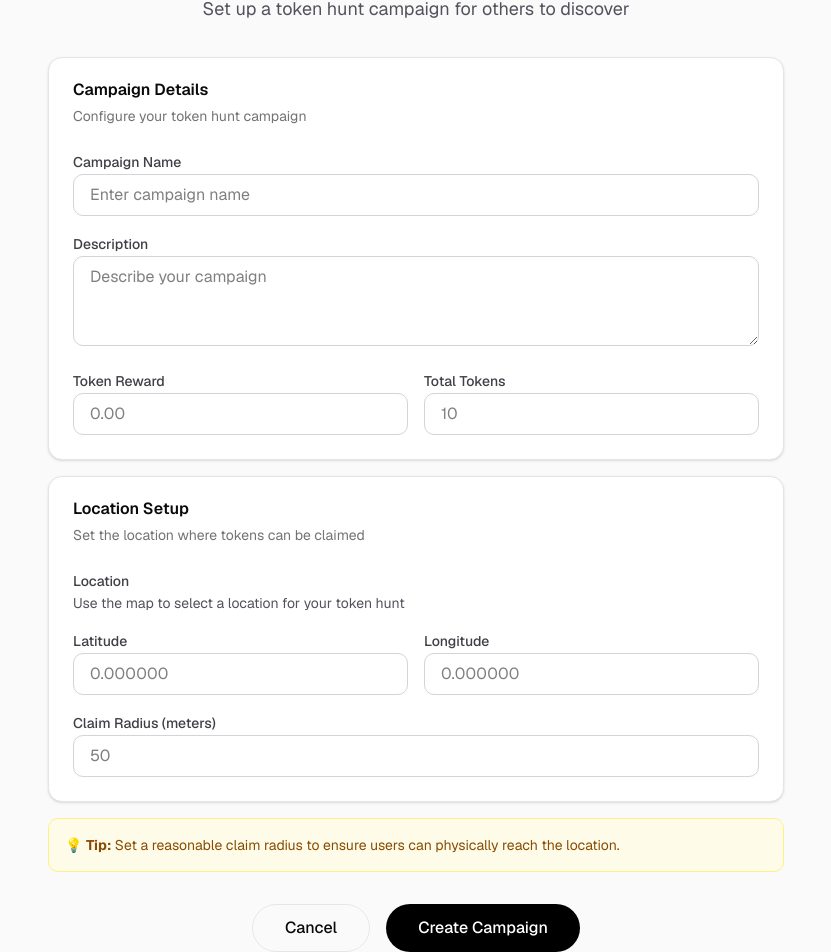
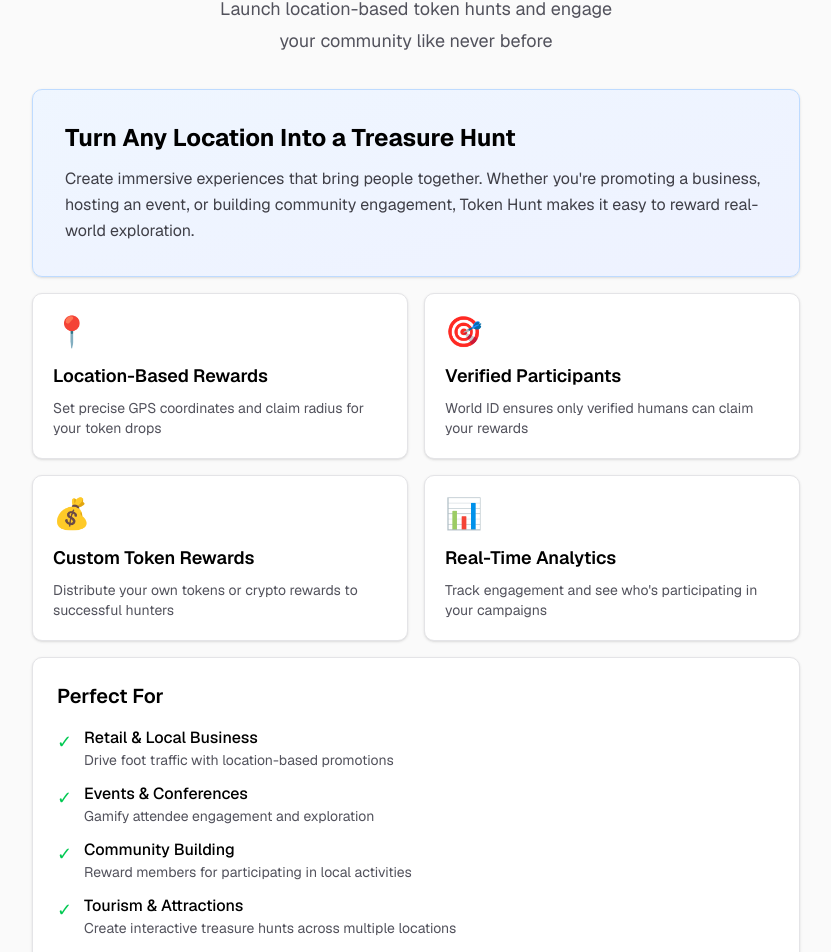
Before and after one commit to aniketlavasare/token_hunt, a Next.js app: page /campaign in a window 1280 px wide. Shown: the part 179-1131 px from the top of the page, without its empty margins (224-1055 px from the left). Built offline with nearby package versions, Linux system fonts and the light colour scheme; what @worldcoin/minikit-js would draw is missing.

Commit message:
added stats content

```diff
--- a/app/campaign/page.tsx
+++ b/app/campaign/page.tsx
@@ -2,11 +2,10 @@
 
 import Link from "next/link"
 import Image from "next/image"
-import { Card, CardContent, CardDescription, CardHeader, CardTitle } from "@/components/ui/card"
 
 export default function CampaignPage() {
   return (
-    <div className="flex min-h-screen items-center justify-center bg-zinc-50 font-sans dark:bg-black p-4">
+    <div className="flex min-h-screen items-center justify-center bg-zinc-50 font-sans dark:bg-black p-3 sm:p-4">
       <main className="flex w-full max-w-3xl flex-col items-center gap-6 sm:gap-8 py-6 sm:py-12">
         <div className="flex w-full flex-col items-center gap-4 sm:gap-6 text-center px-4">
           <Link href="/">
@@ -21,137 +20,135 @@
           </Link>
 
           <h1 className="text-3xl sm:text-4xl font-bold tracking-tight text-black dark:text-zinc-50">
-            🚀 Create Campaign
+            🚀 Create Your Campaign
           </h1>
 
           <p className="max-w-md text-base sm:text-lg leading-6 sm:leading-8 text-zinc-600 dark:text-zinc-400 px-2">
-            Set up a token hunt campaign for others to discover
+            Launch location-based token hunts and engage your community like never before
           </p>
         </div>
 
-        {/* Boilerplate Content */}
-        <div className="w-full space-y-4 px-4">
-          <Card>
-            <CardHeader>
-              <CardTitle>Campaign Details</CardTitle>
-              <CardDescription>Configure your token hunt campaign</CardDescription>
-            </CardHeader>
-            <CardContent className="space-y-4">
-              <div className="space-y-2">
-                <label className="text-sm font-medium text-zinc-700 dark:text-zinc-300">
-                  Campaign Name
-                </label>
-                <input
-                  type="text"
-                  placeholder="Enter campaign name"
-                  className="w-full px-4 py-2 rounded-lg border border-zinc-300 dark:border-zinc-700 bg-white dark:bg-zinc-900 text-black dark:text-white"
-                />
-              </div>
+        {/* Marketing Content */}
+        <div className="w-full space-y-4 px-4 sm:px-0">
+          {/* Hero Section */}
+          <div className="bg-linear-to-br from-blue-50 to-indigo-50 dark:from-blue-950 dark:to-indigo-950 rounded-lg p-6 sm:p-8 shadow-sm border border-blue-200 dark:border-blue-800">
+            <h2 className="text-2xl font-bold mb-3 text-black dark:text-white">
+              Turn Any Location Into a Treasure Hunt
+            </h2>
+            <p className="text-zinc-700 dark:text-zinc-300 text-base leading-relaxed">
+              Create immersive experiences that bring people together. Whether you're promoting a business,
+              hosting an event, or building community engagement, Token Hunt makes it easy to reward real-world exploration.
+            </p>
+          </div>
 
-              <div className="space-y-2">
-                <label className="text-sm font-medium text-zinc-700 dark:text-zinc-300">
-                  Description
-                </label>
-                <textarea
-                  placeholder="Describe your campaign"
-                  rows={3}
-                  className="w-full px-4 py-2 rounded-lg border border-zinc-300 dark:border-zinc-700 bg-white dark:bg-zinc-900 text-black dark:text-white"
-                />
-              </div>
+          {/* Features Grid */}
+          <div className="grid grid-cols-1 sm:grid-cols-2 gap-4">
+            <div className="bg-white dark:bg-zinc-900 rounded-lg p-5 shadow-sm border border-zinc-200 dark:border-zinc-800">
+              <div className="text-3xl mb-3">📍</div>
+              <h3 className="text-lg font-semibold mb-2 text-black dark:text-white">
+                Location-Based Rewards
+              </h3>
+              <p className="text-sm text-zinc-600 dark:text-zinc-400">
+                Set precise GPS coordinates and claim radius for your token drops
+              </p>
+            </div>
 
-              <div className="grid grid-cols-1 sm:grid-cols-2 gap-4">
-                <div className="space-y-2">
-                  <label className="text-sm font-medium text-zinc-700 dark:text-zinc-300">
-                    Token Reward
-                  </label>
-                  <input
-                    type="number"
-                    placeholder="0.00"
-                    className="w-full px-4 py-2 rounded-lg border border-zinc-300 dark:border-zinc-700 bg-white dark:bg-zinc-900 text-black dark:text-white"
-                  />
-                </div>
-                <div className="space-y-2">
-                  <label className="text-sm font-medium text-zinc-700 dark:text-zinc-300">
-                    Total Tokens
-                  </label>
-                  <input
-                    type="number"
-                    placeholder="10"
-                    className="w-full px-4 py-2 rounded-lg border border-zinc-300 dark:border-zinc-700 bg-white dark:bg-zinc-900 text-black dark:text-white"
-                  />
+            <div className="bg-white dark:bg-zinc-900 rounded-lg p-5 shadow-sm border border-zinc-200 dark:border-zinc-800">
+              <div className="text-3xl mb-3">🎯</div>
+              <h3 className="text-lg font-semibold mb-2 text-black dark:text-white">
+                Verified Participants
+              </h3>
+              <p className="text-sm text-zinc-600 dark:text-zinc-400">
+                World ID ensures only verified humans can claim your rewards
+              </p>
+            </div>
+
+            <div className="bg-white dark:bg-zinc-900 rounded-lg p-5 shadow-sm border border-zinc-200 dark:border-zinc-800">
+              <div className="text-3xl mb-3">💰</div>
+              <h3 className="text-lg font-semibold mb-2 text-black dark:text-white">
+                Custom Token Rewards
+              </h3>
+              <p className="text-sm text-zinc-600 dark:text-zinc-400">
+                Distribute your own tokens or crypto rewards to successful hunters
+              </p>
+            </div>
+
+            <div className="bg-white dark:bg-zinc-900 rounded-lg p-5 shadow-sm border border-zinc-200 dark:border-zinc-800">
+              <div className="text-3xl mb-3">📊</div>
+              <h3 className="text-lg font-semibold mb-2 text-black dark:text-white">
+                Real-Time Analytics
+              </h3>
+              <p className="text-sm text-zinc-600 dark:text-zinc-400">
+                Track engagement and see who's participating in your campaigns
+              </p>
+            </div>
+          </div>
+
+          {/* Use Cases */}
+          <div className="bg-white dark:bg-zinc-900 rounded-lg p-6 shadow-sm border border-zinc-200 dark:border-zinc-800">
+            <h2 className="text-xl font-semibold mb-4 text-black dark:text-white">
+              Perfect For
+            </h2>
+            <div className="space-y-3">
+              <div className="flex items-start gap-3">
+                <span className="text-green-500 text-lg mt-0.5">✓</span>
+                <div>
+                  <p className="font-medium text-black dark:text-white">Retail & Local Business</p>
+                  <p className="text-sm text-zinc-600 dark:text-zinc-400">Drive foot traffic with location-based promotions</p>
                 </div>
               </div>
-            </CardContent>
-          </Card>
-
-          <Card>
-            <CardHeader>
-              <CardTitle>Location Setup</CardTitle>
-              <CardDescription>Set the location where tokens can be claimed</CardDescription>
-            </CardHeader>
-            <CardContent className="space-y-4">
-              <div className="space-y-2">
-                <label className="text-sm font-medium text-zinc-700 dark:text-zinc-300">
-                  Location
-                </label>
-                <div className="text-sm text-zinc-600 dark:text-zinc-400">
-                  Use the map to select a location for your token hunt
+              <div className="flex items-start gap-3">
+                <span className="text-green-500 text-lg mt-0.5">✓</span>
+                <div>
+                  <p className="font-medium text-black dark:text-white">Events & Conferences</p>
+                  <p className="text-sm text-zinc-600 dark:text-zinc-400">Gamify attendee engagement and exploration</p>
                 </div>
               </div>
-
-              <div className="grid grid-cols-1 sm:grid-cols-2 gap-4">
-                <div className="space-y-2">
-                  <label className="text-sm font-medium text-zinc-700 dark:text-zinc-300">
-                    Latitude
-                  </label>
-                  <input
-                    type="text"
-                    placeholder="0.000000"
-                    className="w-full px-4 py-2 rounded-lg border border-zinc-300 dark:border-zinc-700 bg-white dark:bg-zinc-900 text-black dark:text-white"
-                  />
-                </div>
-                <div className="space-y-2">
-                  <label className="text-sm font-medium text-zinc-700 dark:text-zinc-300">
-                    Longitude
-                  </label>
-                  <input
-                    type="text"
-                    placeholder="0.000000"
-                    className="w-full px-4 py-2 rounded-lg border border-zinc-300 dark:border-zinc-700 bg-white dark:bg-zinc-900 text-black dark:text-white"
-                  />
+              <div className="flex items-start gap-3">
+                <span className="text-green-500 text-lg mt-0.5">✓</span>
+                <div>
+                  <p className="font-medium text-black dark:text-white">Community Building</p>
+                  <p className="text-sm text-zinc-600 dark:text-zinc-400">Reward members for participating in local activities</p>
                 </div>
               </div>
+              <div className="flex items-start gap-3">
+                <span className="text-green-500 text-lg mt-0.5">✓</span>
+                <div>
+                  <p className="font-medium text-black dark:text-white">Tourism & Attractions</p>
+                  <p className="text-sm text-zinc-600 dark:text-zinc-400">Create interactive treasure hunts across multiple locations</p>
+                </div>
+              </div>
+            </div>
+          </div>
 
-              <div className="space-y-2">
-                <label className="text-sm font-medium text-zinc-700 dark:text-zinc-300">
-                  Claim Radius (meters)
-                </label>
-                <input
-                  type="number"
-                  placeholder="50"
-                  className="w-full px-4 py-2 rounded-lg border border-zinc-300 dark:border-zinc-700 bg-white dark:bg-zinc-900 text-black dark:text-white"
-                />
-              </div>
-            </CardContent>
-          </Card>
-
-          <div className="bg-yellow-50 dark:bg-yellow-900/20 border border-yellow-200 dark:border-yellow-800 rounded-lg p-4">
-            <p className="text-sm text-yellow-800 dark:text-yellow-200">
-              💡 <strong>Tip:</strong> Set a reasonable claim radius to ensure users can physically reach the location.
+          {/* CTA Section */}
+          <div className="bg-linear-to-r from-purple-50 to-pink-50 dark:from-purple-950 dark:to-pink-950 rounded-lg p-6 sm:p-8 shadow-sm border border-purple-200 dark:border-purple-800 text-center">
+            <h2 className="text-2xl font-bold mb-3 text-black dark:text-white">
+              Ready to Get Started?
+            </h2>
+            <p className="text-zinc-700 dark:text-zinc-300 text-base mb-4">
+              Campaign creation tools coming soon. Join the waitlist to be notified when we launch!
             </p>
+            <div className="flex flex-col sm:flex-row gap-3 justify-center">
+              <button className="flex h-12 items-center justify-center gap-2 rounded-full bg-black dark:bg-white px-6 sm:px-8 text-white dark:text-black transition-colors hover:bg-zinc-800 dark:hover:bg-zinc-200">
+                Join Waitlist
+              </button>
+              <Link href="/hunt">
+                <button className="flex h-12 items-center justify-center gap-2 rounded-full border border-solid border-black/8 px-6 sm:px-8 transition-colors hover:border-transparent hover:bg-black/4 dark:border-white/[.145] dark:hover:bg-[#1a1a1a]">
+                  Start Hunting Instead
+                </button>
+              </Link>
+            </div>
           </div>
         </div>
 
-        {/* Action Buttons */}
-        <div className="flex w-full flex-col gap-3 sm:gap-4 text-base font-medium sm:flex-row sm:justify-center px-4">
+        {/* Navigation Button */}
+        <div className="flex w-full justify-center px-4 sm:px-0">
           <Link href="/" className="w-full sm:w-auto">
             <button className="flex h-12 w-full items-center justify-center gap-2 rounded-full border border-solid border-black/8 px-6 sm:px-8 transition-colors hover:border-transparent hover:bg-black/4 dark:border-white/[.145] dark:hover:bg-[#1a1a1a]">
-              Cancel
+              ← Back to Home
             </button>
           </Link>
-          <button className="flex h-12 w-full items-center justify-center gap-2 rounded-full bg-black dark:bg-white px-6 sm:px-8 text-white dark:text-black transition-colors hover:bg-zinc-800 dark:hover:bg-zinc-200 sm:w-auto">
-            Create Campaign
-          </button>
         </div>
       </main>
     </div>
```
